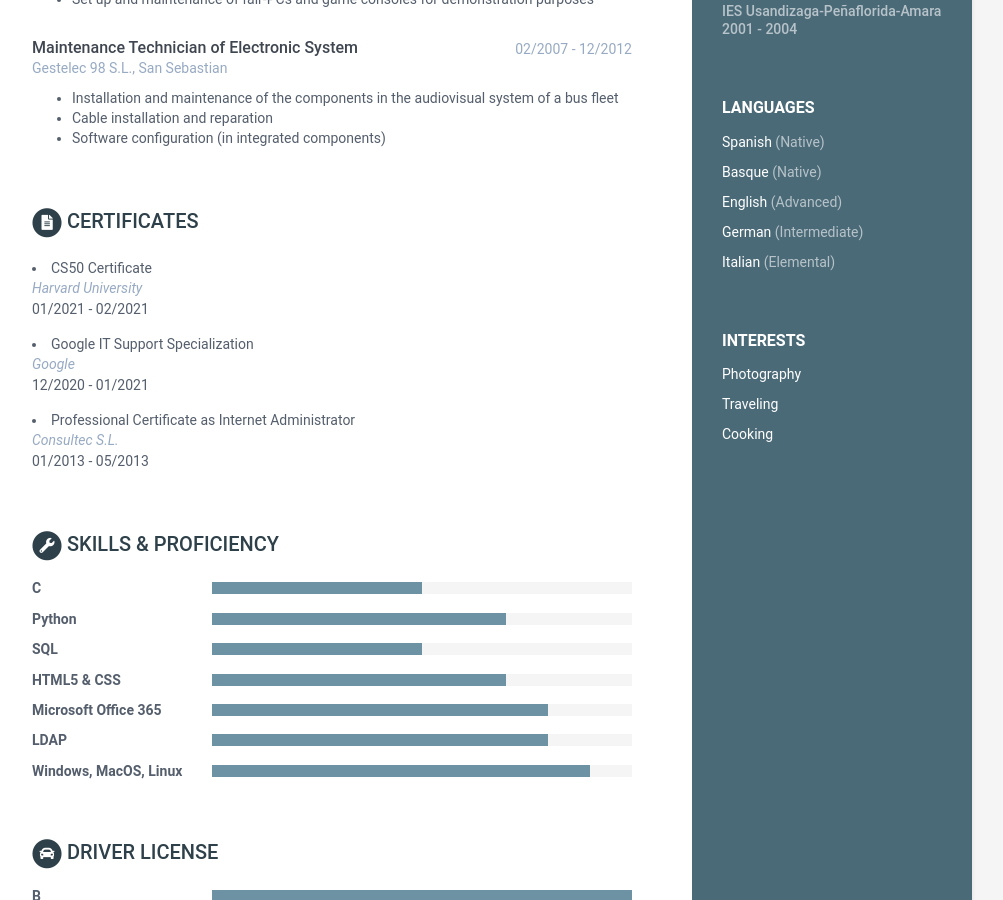
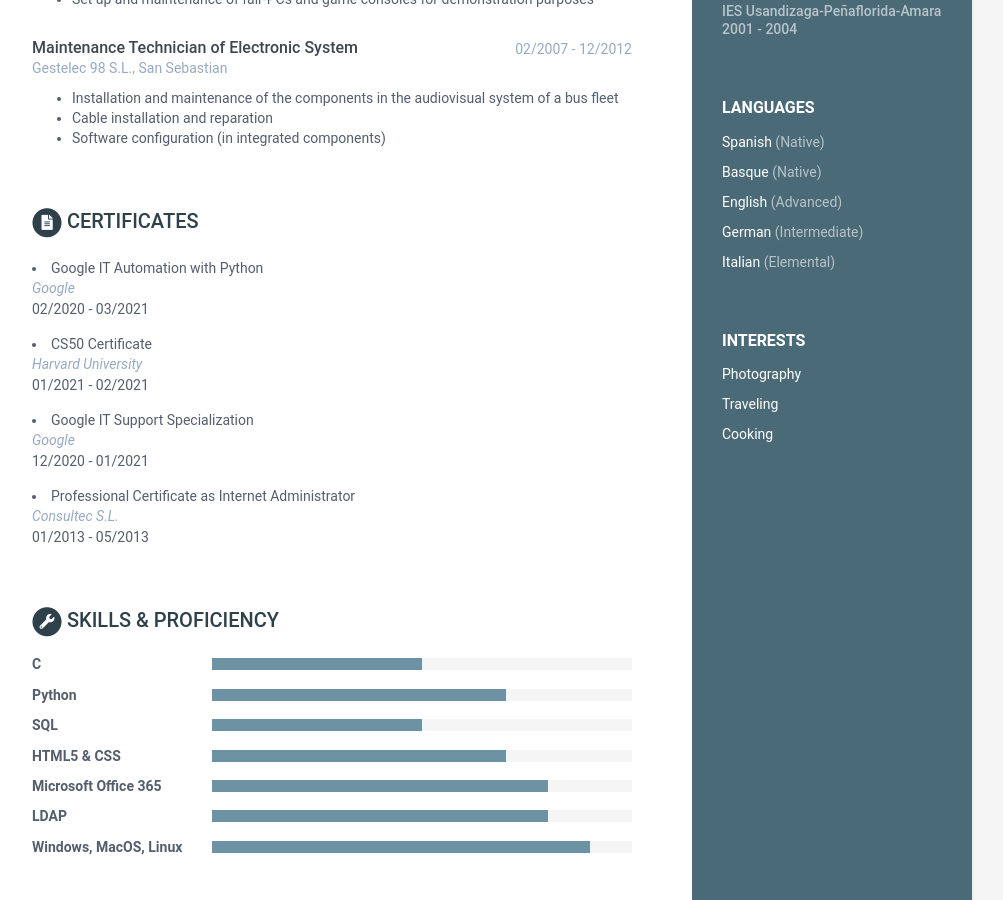
Before and after one commit to ghodei/cv-hodei, a Jekyll site: the page built from index.html, in a window 1280 px wide and 900 px high, scrolled down 735 px. Shown: the whole window, without its empty margins (168-1171 px from the left). Built offline with Jekyll 4.4.1, drawn with Linux system fonts in a browser that asks for light colours.

Commit message:
Update data.yml

```diff
--- a/_data/data.yml
+++ b/_data/data.yml
@@ -100,6 +100,10 @@ publications:
     title: Certificates
 
     papers:
+      - title: Google IT Automation with Python
+        authors: Google
+        conference: 02/2020 - 03/2021
+
       - title: CS50 Certiﬁcate
         authors: Harvard University
         conference: 01/2021 - 02/2021
```
